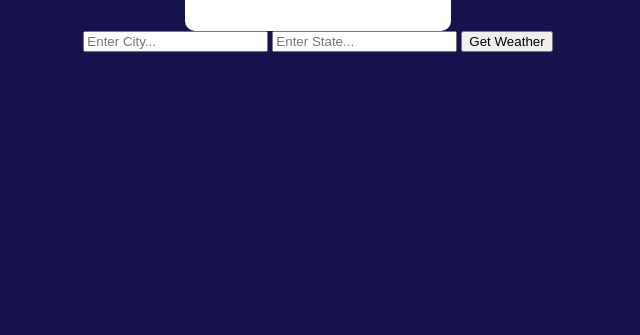
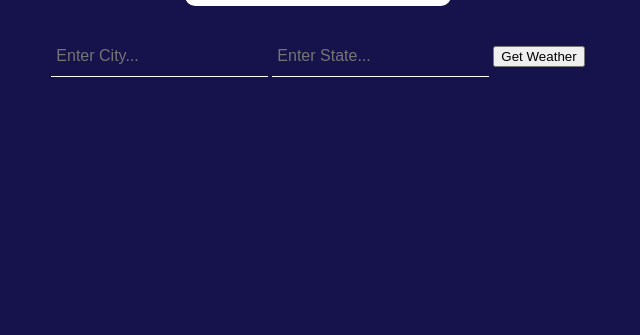
Before and after one commit to LuisCastilloKC/Learnics_Google_Chrome_Extension, a browser extension: page weatherApp/index.html in a window 1280 px wide. Shown: the part 481-816 px from the top of the page, without its empty margins (330-970 px from the left). Drawn offline with Linux system fonts and the light colour scheme.

Commit message:
add style to form

```diff
--- a/weatherApp/style.css
+++ b/weatherApp/style.css
@@ -74,3 +74,14 @@ sup{
     padding-left: 5px;
     font-weight: bold;
 }
+
+input{
+    border: none;
+    background: none;
+    outline: none;
+    color: white;
+    font-size: 1rem;
+    height: 40px;
+    padding: 30px 5px 0px;
+    border-bottom: 1px solid;
+}
```
